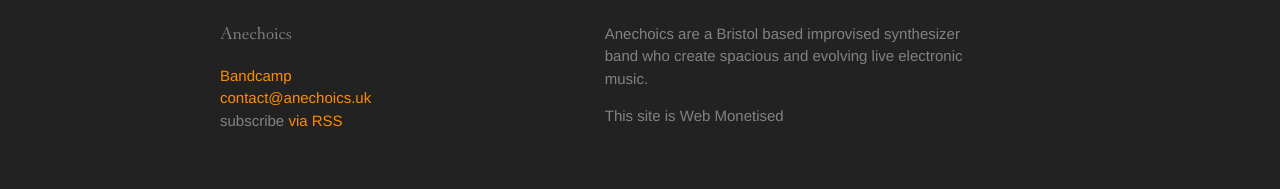
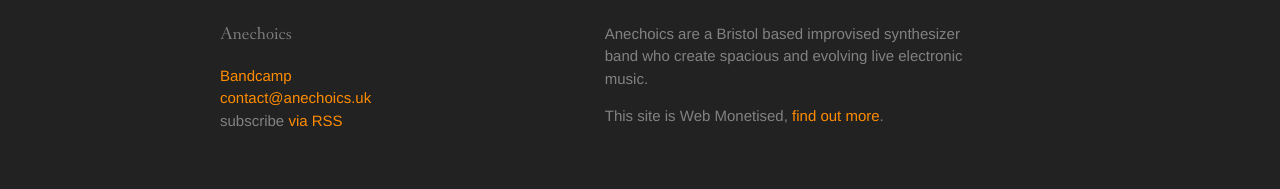
Before and after one commit to anechoics/anechoics.github.io, a Jekyll site: the page built from index.html, in a window 1280 px wide. Shown: the part 1297-1486 px from the top of the page. Built offline with Jekyll 4.4.1, drawn with Linux system fonts in a browser that asks for light colours; some web fonts are replaced.

Commit message:
Update footer.html

```diff
--- a/_includes/footer.html
+++ b/_includes/footer.html
@@ -21,7 +21,7 @@
 
       <div class="footer-col footer-col-3">
         <p>{{ site.description }}</p>
-        <p>This site is Web Monetised</p>
+        <p>This site is Web Monetised, <a href="https://webmonetization.org/">find out more</a>.</p>
       </div>
     </div>
 
```
